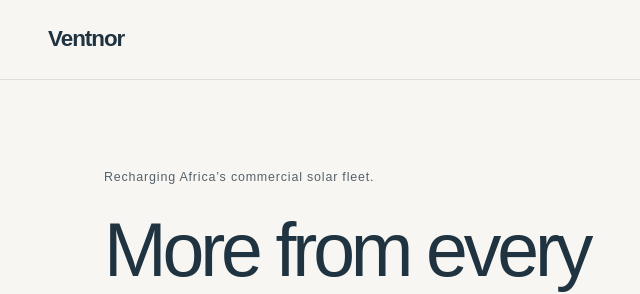
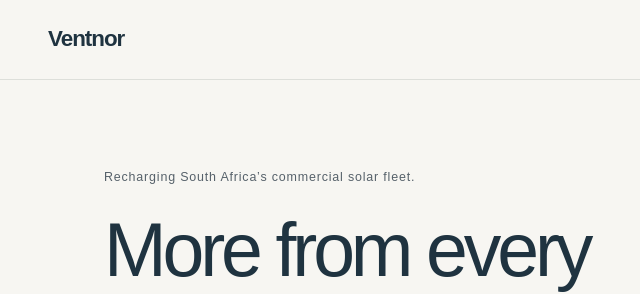
Before and after one commit to james-ventnor/ventnor-site, a plain HTML site: page index.html in a window 1280 px wide. Shown: the top 294 px of the page, 0-640 px from the left. Drawn offline with Linux system fonts and the light colour scheme.

Commit message:
Update South Africa tagline only

```diff
--- a/index.html
+++ b/index.html
@@ -27,7 +27,7 @@
     <a class="header-contact" href="mailto:hello@ventnor.energy">Get in touch <span aria-hidden="true">↗</span></a>
   </header>
   <main id="main" class="landing">
-    <p class="tagline">Recharging Africa’s commercial solar fleet.</p>
+    <p class="tagline">Recharging South Africa’s commercial solar fleet.</p>
     <h1>More from every<br>kilowatt.</h1>
     <div class="statement">
       <p>Ventnor operates, maintains and optimises commercial solar and battery systems in South Africa, and connects their spare energy to the market through licensed partners. Owners earn more from what they already have, and are never worse off for taking part.</p>
```
